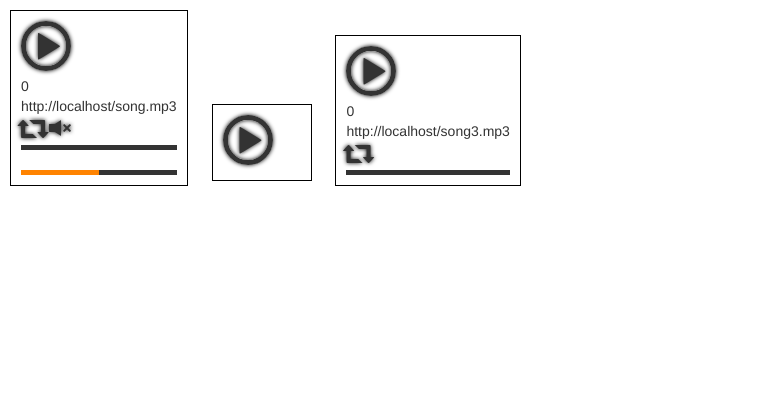
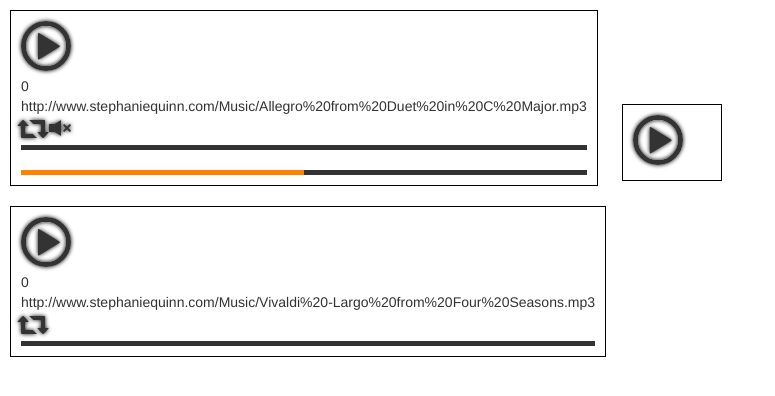
Before and after one commit to GerardRodes/AvisLips, a plain HTML site: page index.html in a window 1280 px wide. Shown: the whole page, without its empty margins (0-775 px from the left). Drawn offline with nearby package versions, Linux system fonts and the light colour scheme.

Commit message:
Update index.html

```diff
--- a/index.html
+++ b/index.html
@@ -46,7 +46,7 @@
 
 		<div class="al-item">
 			<audio>
-		    	<source src="song.mp3" type="audio/mpeg">
+		    	<source src="http://www.stephaniequinn.com/Music/Allegro%20from%20Duet%20in%20C%20Major.mp3" type="audio/mpeg">
 			</audio>
 			<div class="playButton"></div>
 			<div class="currentTime"></div>
@@ -60,14 +60,14 @@
 
 		<div class="al-item">
 			<audio>
-		    	<source src="song2.mp3" type="audio/mpeg">
+		    	<source src="http://www.stephaniequinn.com/Music/Mozart%20-%20Presto.mp3" type="audio/mpeg">
 			</audio>
 			<div class="playButton"></div>
 		</div>
 
 		<div class="al-item">
 			<audio>
-		    	<source src="song3.mp3" type="audio/mpeg">
+		    	<source src="http://www.stephaniequinn.com/Music/Vivaldi%20-Largo%20from%20Four%20Seasons.mp3" type="audio/mpeg">
 			</audio>
 			<div class="playButton"></div>
 			<div class="currentTime"></div>
@@ -86,9 +86,7 @@
 	<script src="AvisLips.js" type="text/javascript"></script>
 	<script type="text/javascript">
 		$(function(){
-			$('#main-wrapper').avisLips({
-				playButton: true,
-			});
+			$('#main-wrapper').avisLips();
 		})
 	</script>
 </body>
```
